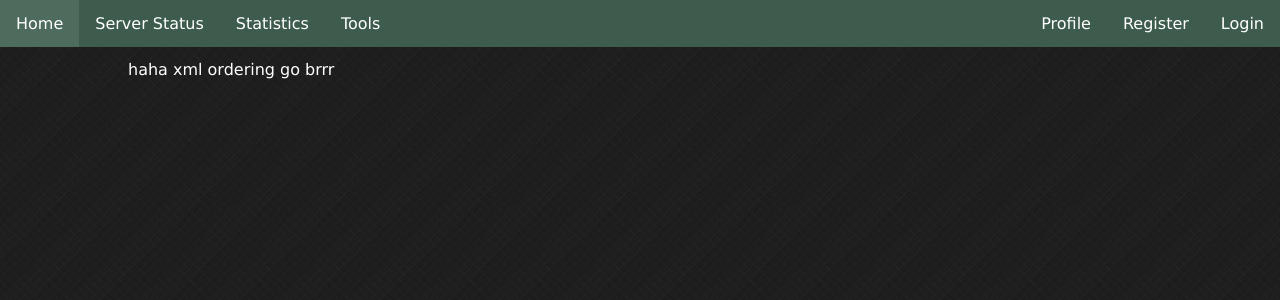
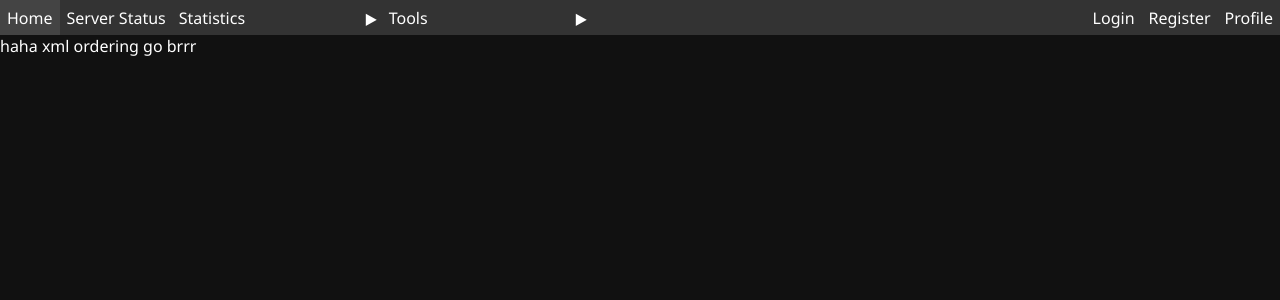
Before and after one commit to Jecket22/dashbox, a PHP site: page / in a window 1280 px wide. Shown: the top 300 px of the page. Run offline with PHP 8.4, Linux system fonts and the light colour scheme.

Commit message:
Cool Dashboard Stuff

```diff
--- /dev/null
+++ b/dashboard/assets/index.css
@@ -0,0 +1,10 @@
+body {
+  margin: 0px;
+  font-family: "Segoe UI", Tahoma, Geneva, Verdana, sans-serif;
+  color: #fff;
+  background: #111;
+}
+
+* {
+  font-family: "Segoe UI", Tahoma, Geneva, Verdana, sans-serif;
+}/*# sourceMappingURL=index.css.map */
--- /dev/null
+++ b/dashboard/assets/index.scss
@@ -0,0 +1,7 @@
+body {
+    margin: 0px;
+    font-family: 'Segoe UI', Tahoma, Geneva, Verdana, sans-serif;
+    color: #fff;
+    background: #111;
+}
+* { font-family: 'Segoe UI', Tahoma, Geneva, Verdana, sans-serif; }
--- /dev/null
+++ b/dashboard/assets/navbar.css
@@ -0,0 +1,72 @@
+nav {
+  background: #333;
+  display: flex;
+  align-items: center;
+  justify-content: space-between;
+  height: 35px;
+}
+nav a {
+  height: 35px;
+  display: flex;
+  align-items: center;
+  padding: 0px 7px;
+  text-decoration: none;
+  color: #fff;
+  font-size: 16px;
+}
+nav a:hover {
+  background: #444;
+}
+nav span {
+  height: 35px;
+  display: flex;
+  align-items: center;
+}
+nav span span {
+  position: relative;
+  width: 210px;
+}
+nav span span.enabled button p[data-button=on] {
+  display: block;
+}
+nav span span.enabled button p[data-button=off] {
+  display: none;
+}
+nav span span:not(.enabled) button p[data-button=on] {
+  display: none;
+}
+nav span span:not(.enabled) button p[data-button=off] {
+  display: block;
+}
+nav span span:not(.enabled) div {
+  display: none;
+}
+nav span span button {
+  background: #333;
+  border: 0px;
+  width: 210px;
+  height: 35px;
+  display: flex;
+  align-items: center;
+  justify-content: space-between;
+  color: #fff;
+  cursor: pointer;
+  font-size: 16px;
+  font-family: "Segoe UI", Tahoma, Geneva, Verdana, sans-serif;
+}
+nav span span button:hover {
+  background: #444;
+}
+nav span span div {
+  display: flex;
+  flex-direction: column;
+  position: absolute;
+  top: 35px;
+  left: 0px;
+  right: 0px;
+  background: #222;
+  width: 210px;
+}
+nav span span div a:hover {
+  background: #333;
+}/*# sourceMappingURL=navbar.css.map */
--- /dev/null
+++ b/dashboard/assets/navbar.js
@@ -0,0 +1,10 @@
+let statistics = document.getElementById('statistics')
+let tools = document.getElementById('tools')
+
+document.addEventListener('click', e => {
+    if (statistics.contains(e.target) && !statistics.classList.contains('enabled')) statistics.classList.add('enabled')
+    else statistics.classList.remove('enabled')
+
+    if (tools.contains(e.target) && !tools.classList.contains('enabled')) tools.classList.add('enabled')
+    else tools.classList.remove('enabled')
+})
--- /dev/null
+++ b/dashboard/assets/navbar.scss
@@ -0,0 +1,92 @@
+nav {
+    background: #333;
+    display: flex;
+    align-items: center;
+    justify-content: space-between;
+    height: 35px;
+
+    a {
+        height: 35px;
+        display: flex;
+        align-items: center;
+        padding: 0px 7px;
+        text-decoration: none;
+        color: #fff;
+        font-size: 16px;
+
+        &:hover {
+            background: #444;
+        }
+    }
+
+    span {
+        height: 35px;
+        display: flex;
+        align-items: center;
+
+        span {
+            position: relative;
+            width: 210px;
+
+            &.enabled button {
+                p[data-button="on"] {
+                    display: block;
+                }
+
+                p[data-button="off"] {
+                    display: none;
+                }
+            }
+
+            &:not(.enabled) button {
+                p[data-button="on"] {
+                    display: none;
+                }
+
+                p[data-button="off"] {
+                    display: block;
+                }
+            }
+
+            &:not(.enabled) div {
+                display: none;
+            }
+
+            button {
+                background: #333;
+                border: 0px;
+                width: 210px;
+                height: 35px;
+                display: flex;
+                align-items: center;
+                justify-content: space-between;
+                color: #fff;
+                cursor: pointer;
+                font-size: 16px;
+                font-family: 'Segoe UI', Tahoma, Geneva, Verdana, sans-serif;
+
+                &:hover {
+                    background: #444;
+                }
+            }
+
+            div {
+                display: flex;
+                flex-direction: column;
+                position: absolute;
+                top: 35px;
+                left: 0px;
+                right: 0px;
+                background: #222;
+                width: 210px;
+
+                a {
+
+                    &:hover {
+                        background: #333;
+                    }
+                }
+            }
+        }
+    }
+}
--- a/dashboard/assets/primary.css
+++ /dev/null
@@ -1,52 +0,0 @@
-body {
-	margin: 0;
-	font-family: Verdana;
-	color: white;
-	background: url("./gitmesh.png");
-}
-.content {
-	margin: 1% 10%;
-	word-wrap: break-word
-}
-ul {
-  list-style-type: none;
-  margin: 0;
-  padding: 0;
-  overflow: hidden;
-  background-color: #3d5c4d;
-}
-li {
-  float: left;
-}
-li a, .dropbtn {
-  display: inline-block;
-  color: white;
-  text-align: center;
-  padding: 14px 16px;
-  text-decoration: none;
-}
-li a:hover, .dropdown:hover .dropbtn {
-  background-color: #4d6c5d;
-}
-li.dropdown {
-  display: inline-block;
-}
-.dropdown-content {
-  display: none;
-  position: absolute;
-  min-width: 160px;
-  box-shadow: 0px 8px 16px 0px rgba(0,0,0,0.2);
-  z-index: 100;
-}
-.dropdown-content a {
-  color: black;
-  padding: 12px 16px;
-  text-decoration: none;
-  display: block;
-  text-align: left;
-  background-color: white;
-}
-.dropdown-content a:hover {background-color: #f1f1f1;}
-.dropdown:hover .dropdown-content {
-  display: block;
-}
--- a/dashboard/index.php
+++ b/dashboard/index.php
@@ -1,6 +1,19 @@
-<?php
-include "navbar.php";
-?>
-<div class="content">
-haha xml ordering go brrr
-</div>
+<!DOCTYPE html>
+<html lang="en">
+
+<head>
+    <meta charset="UTF-8">
+    <meta http-equiv="X-UA-Compatible" content="IE=edge">
+    <meta name="viewport" content="width=device-width, initial-scale=1.0">
+    <title>Dashboard</title>
+    <link rel="stylesheet" href="/dashboard/assets/index.css">
+</head>
+
+<body>
+    <?php include "navbar.php" ?>
+    <div class="content">
+        haha xml ordering go brrr
+    </div>
+</body>
+
+</html>
--- a/dashboard/navbar.php
+++ b/dashboard/navbar.php
@@ -1,31 +1,44 @@
-<!DOCTYPE html>
-<link rel="stylesheet" href="assets/primary.css">
-<ul>
-  <li><a href="#home">Home</a></li>
-  <li><a href="#status">Server Status</a></li>
-  <li class="dropdown">
-    <a href="javascript:void(0)" class="dropbtn">Statistics</a>
-    <div class="dropdown-content">
-      <a href="#levelstats">Levels</a>
-      <a href="#songlist">Songs</a>
-      <a href="#leaderboard">Leaderboard</a>
-      <a href="#packs">Packs/Gauntlets</a>
-      <a href="#modactions">Mod Actions</a> <!-- 1 -->
-    </div>
-  </li>
-  <li class="dropdown">
-    <a href="javascript:void(0)" class="dropbtn">Tools</a>
-    <div class="dropdown-content">
-      <a href="#accman">Account Management</a>
-      <a href="#levelman">Level Management</a>
-      <a href="#reup">Reupload Level/Songs</a>
-      <a href="#modtools">Moderation Tools</a> <!-- 1 -->
-      <a href="#adminpan">Configuration Panel</a> <!-- 2 -->
-    </div>
-  </li>
-  <!-- should be displayed if you haven't logged in -->
-  <li style="float:right"><a href="#login">Login</a></li>
-  <li style="float:right"><a href="#reg">Register</a></li>
-  <!-- otherwise show this (with the right info ofc) -->
-  <li style="float:right"><a href="#accman">Profile</a></li>
-</ul>
+<link rel="stylesheet" href="/dashboard/assets/navbar.css">
+<nav>
+  <span>
+    <a href="javascript:void(0)">Home</a>
+    <a href="javascript:void(0)">Server Status</a>
+    <span id="statistics">
+      <button>
+        <p>Statistics</p>
+        <p data-button="on">▼</p>
+        <p data-button="off">▶</p>
+      </button>
+      <div>
+        <a href="javascript:void(0)">Levels</a>
+        <a href="javascript:void(0)">Songs</a>
+        <a href="javascript:void(0)">Leaderboard</a>
+        <a href="javascript:void(0)">Packs and Gauntlets</a>
+        <a href="javascript:void(0)">Mod Actions</a>
+      </div>
+    </span>
+    <span id="tools">
+      <button>
+        <p>Tools</p>
+        <p data-button="on">▼</p>
+        <p data-button="off">▶</p>
+      </button>
+      <div>
+        <a href="javascript:void(0)">Account Management</a>
+        <a href="javascript:void(0)">Level Management</a>
+        <a href="javascript:void(0)">Reupload Level</a>
+        <a href="javascript:void(0)">Reupload Song</a>
+        <a href="javascript:void(0)">Map Packs</a>
+        <a href="javascript:void(0)">Gauntlets</a>
+        <a href="javascript:void(0)">Mod Panel</a>
+        <a href="javascript:void(0)">Config Panel</a>
+      </div>
+    </span>
+  </span>
+  <span>
+    <a href="javascript:void(0)">Login</a>
+    <a href="javascript:void(0)">Register</a>
+    <a href="javascript:void(0)">Profile</a>
+  </span>
+</nav>
+<script src="dashboard/assets/navbar.js"></script>
```
Also changed, not shown: dashboard/assets/gitmesh.png (deleted), 2 other files.
